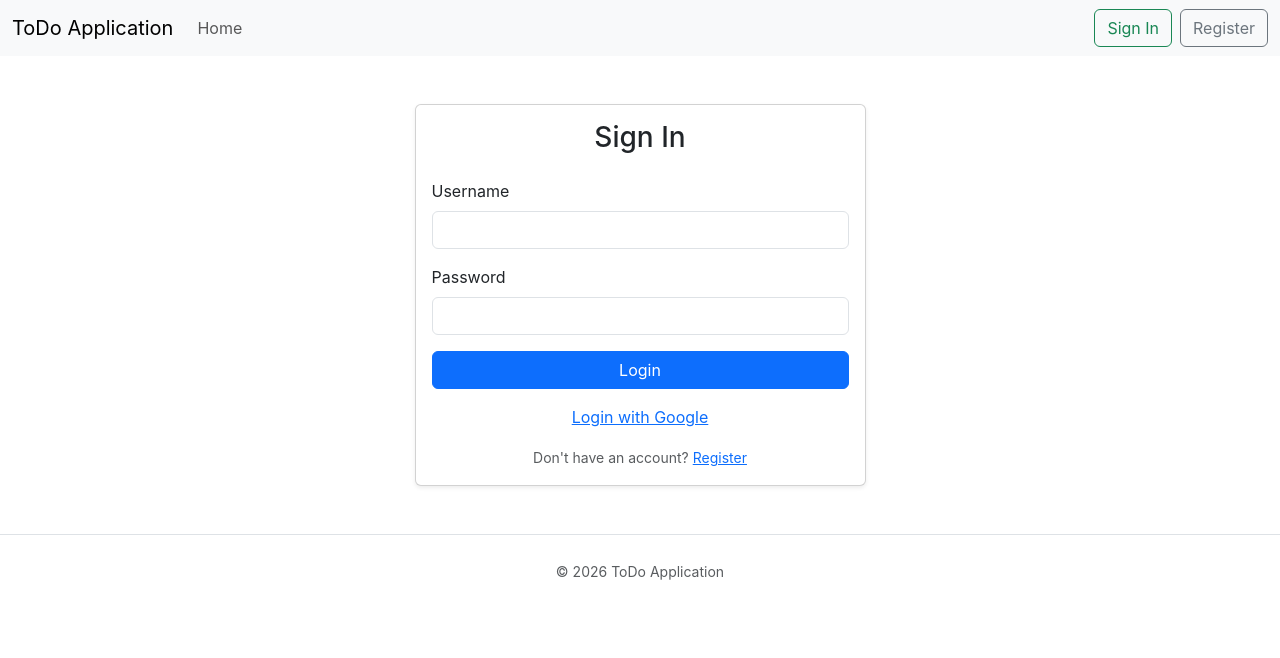
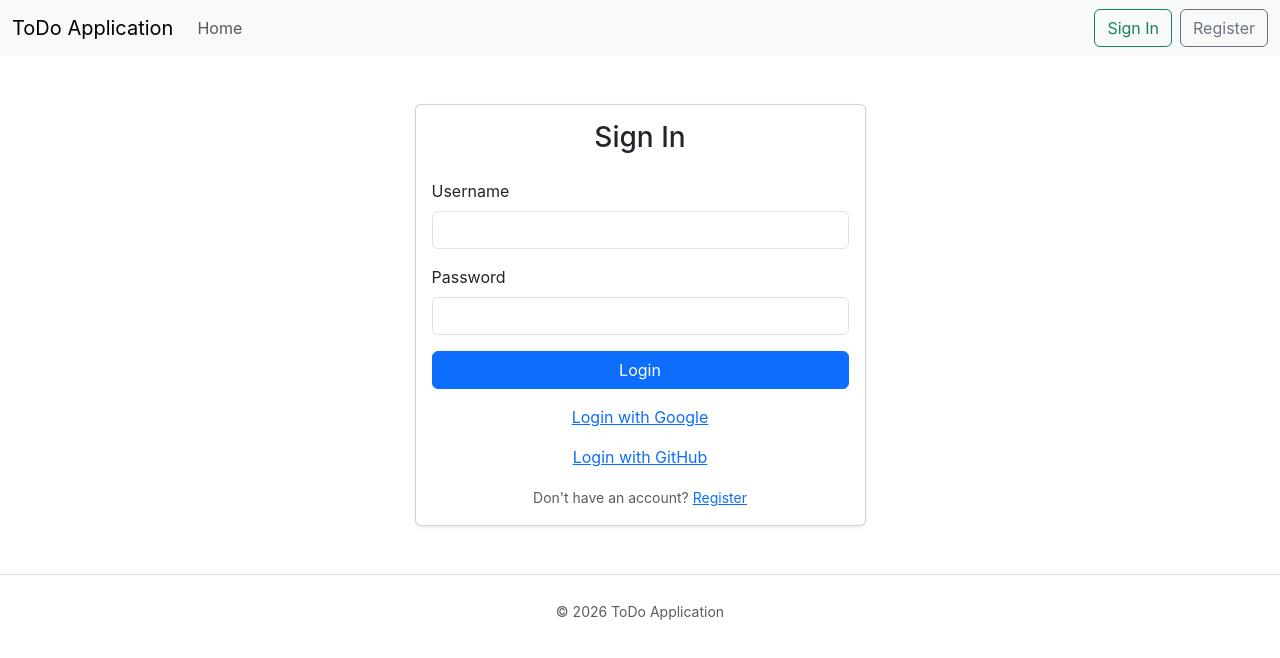
Before and after one commit to DainisFyodorov/todoapp-frontend, a React (Create React App) app: page /login in a window 1280 px wide. Shown: the top 658 px of the page. Built offline with nearby package versions, Linux system fonts and the light colour scheme; no server answers; the HTML template or start-up script is replaced by a standard one.

Commit message:
Login with GitHub button added to login page

```diff
--- a/src/layouts/Auth/LoginPage.tsx
+++ b/src/layouts/Auth/LoginPage.tsx
@@ -101,6 +101,10 @@ export const LoginPage = () => {
                             </div>
 
                             <div className="text-center mt-3">
+                                <a href={`${process.env.REACT_APP_API_URL}/oauth2/authorization/github`}>Login with GitHub</a>
+                            </div>
+
+                            <div className="text-center mt-3">
                                 <small className="text-muted">
                                     Don't have an account?{" "}
                                     <Link to='/register'>Register</Link>
```
